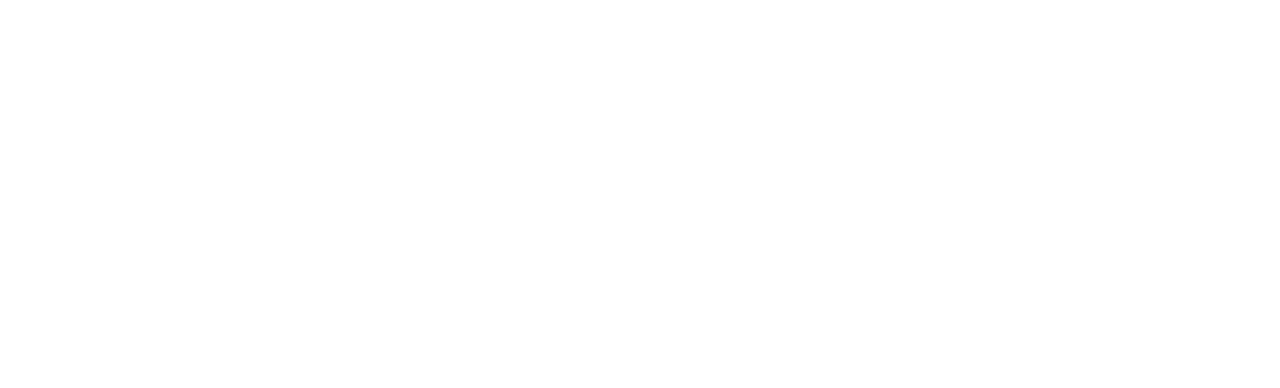
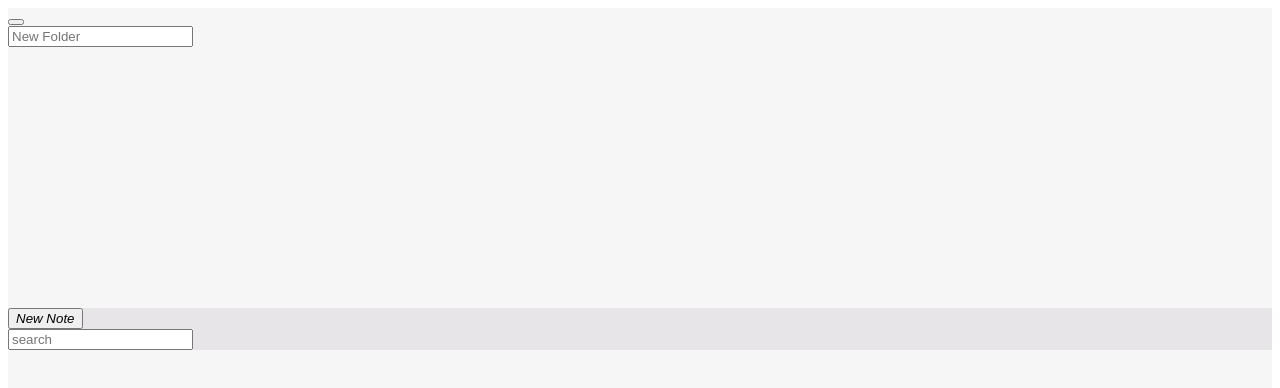
Before and after one commit to isaacjtullis/react-notes-stateful, a React app: page / in a window 1280 px wide. Shown: the top 388 px of the page. Built offline with nearby package versions, Linux system fonts and the light colour scheme; the HTML template or start-up script is replaced by a standard one.

Commit message:
Created basic template for application

```diff
--- a/src/components/App.js
+++ b/src/components/App.js
@@ -1,4 +1,7 @@
 import React from 'react';
+import FolderForm from './FolderForm.js';
+import NoteList from './NoteList.js';
+import Note from './Note.js';
 
 const data = {
   folders: [ {
@@ -36,7 +39,16 @@
 
 const App = props => {
   return (
-    <div>
+    <div className="row">
+      <div className="small-4 large-4 columns">
+        <FolderForm />
+      </div>
+      <div className="small-4 large-4 columns">
+        <NoteList />
+      </div>
+      <div className="small-4 large-4 columns">
+        <Note />
+      </div>
     </div>
   );
 };
--- /dev/null
+++ b/src/components/FolderForm.js
@@ -0,0 +1,29 @@
+import React from 'react';
+
+const FolderForm = props => {
+  return (
+    <div>
+        <form
+          onSubmit={
+            event => {
+              event.preventDefault();
+              alert('Folder Created');
+            }
+          }
+        >
+          <div className="small-12 columns">
+            <div className="small-1 columns">
+              <button type="fa fa-plus-circle">
+                <i className="fa fa-plus-circle" aria-hidden="true"></i>
+              </button>
+            </div>
+          <div className="small-10 columns">
+            <input type="text" placeholder="New Folder" />
+          </div>
+        </div>
+      </form>
+    </div>
+  );
+};
+
+export default FolderForm;
--- /dev/null
+++ b/src/components/Note.js
@@ -0,0 +1,9 @@
+import React from 'react';
+const Note = props => {
+  return(
+    <div>
+    </div>
+  );
+}
+
+export default Note;
--- /dev/null
+++ b/src/components/NoteList.js
@@ -0,0 +1,18 @@
+import React from 'react';
+import Note from './Note.js';
+
+const NoteList = props => {
+  return (
+    <div className="small-12 controls columns">
+      <div className="small-3 columns">
+        <button><i className="fa fa-sticky-note-o" aria-hidden="true">New Note</i></button>
+      </div>
+      <div className="small-9 columns">
+        <input type="text" placeholder="search"></input>
+      </div>
+      <div></div>
+    </div>
+  )
+}
+
+export default NoteList;
--- a/src/stylesheets/App.scss
+++ b/src/stylesheets/App.scss
@@ -1 +1,10 @@
 /* YOUR STYLING HERE */
+.controls {
+  background-color: #E7E5E7;
+}
+
+.small-4.large-4.columns {
+  padding: 0px;
+  background-color: #F6F6F6;
+  height: 300px;
+}
```
Also changed, not shown: src/components/Folder.js (added, +10 -0 lines), src/components/FolderList.js (added, +19 -0 lines).
